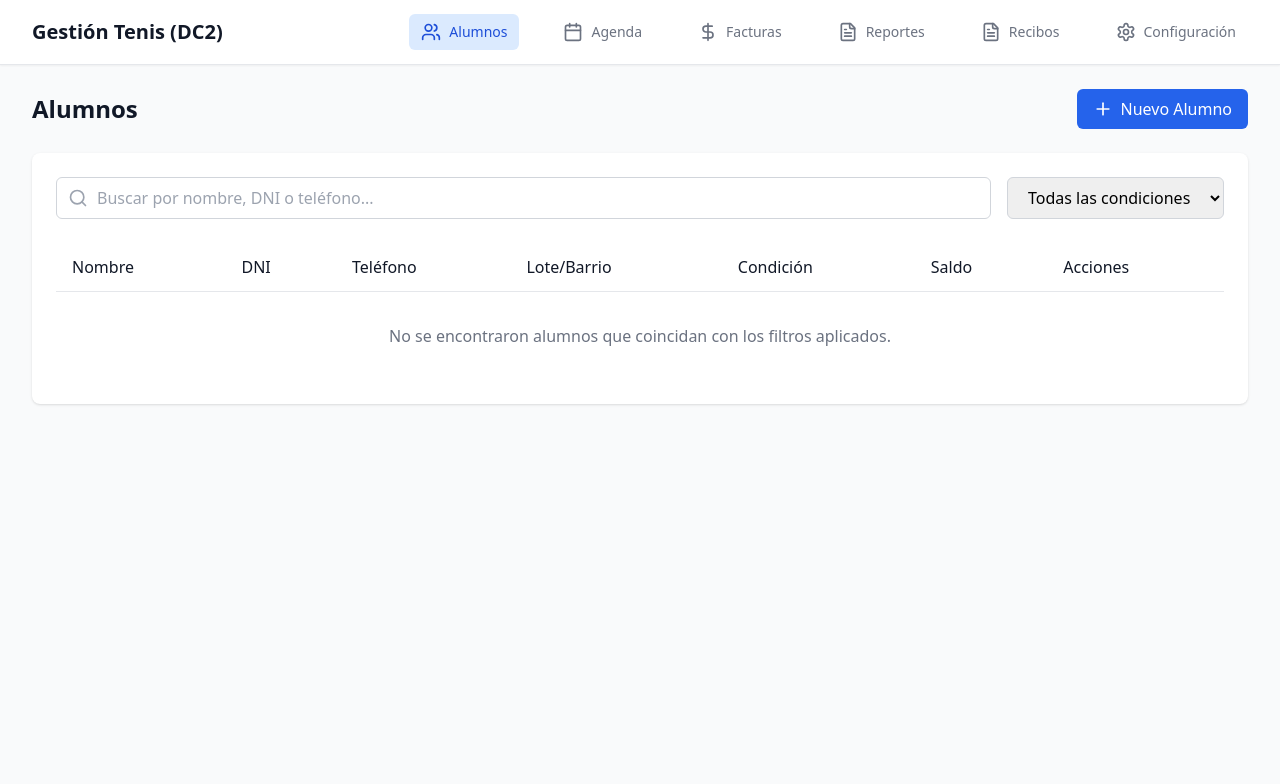
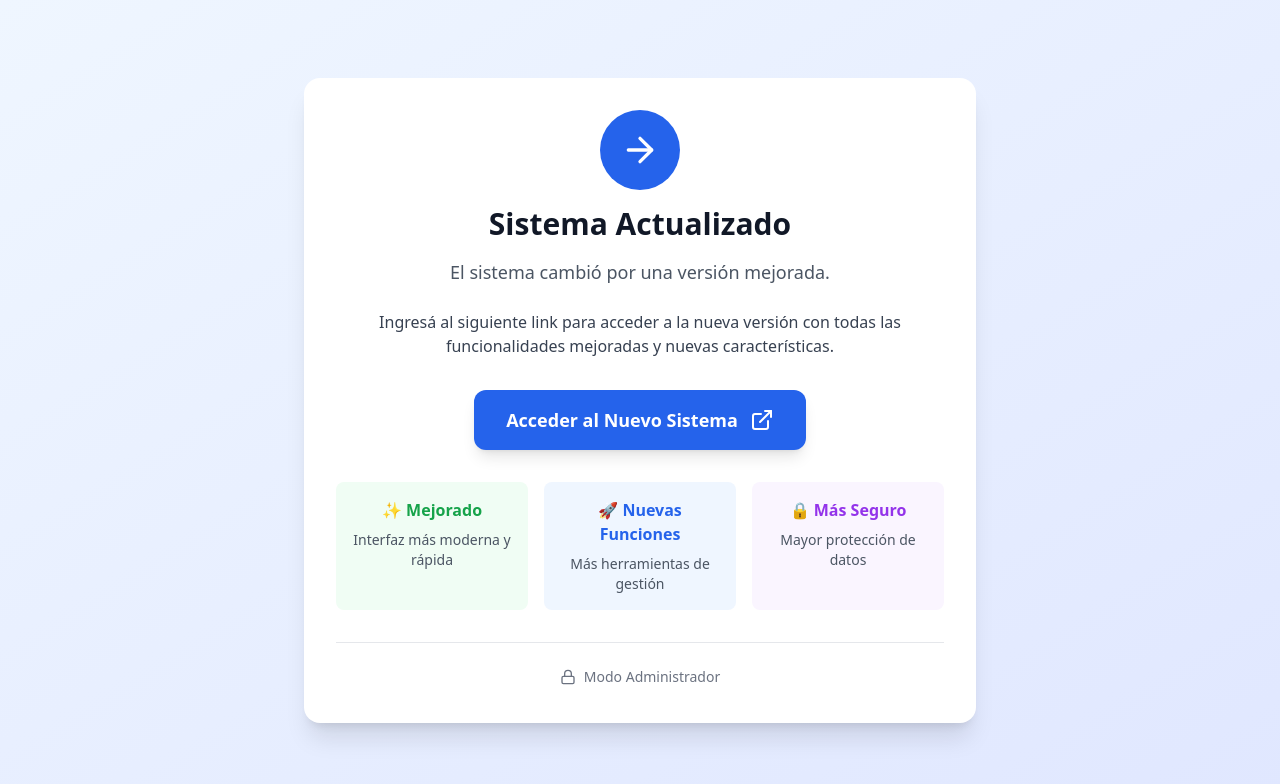
Before and after one commit to damiancupo2-tech/clasesPadel, a React (Vite) app: page / in a window 1280 px wide. Shown: the top 784 px of the page. Built offline with nearby package versions, Linux system fonts and the light colour scheme.

Commit message:
Pantalla de migración del sistema

```diff
--- a/src/App.tsx
+++ b/src/App.tsx
@@ -1,12 +1,38 @@
 import React, { useState } from 'react';
-import { AppProvider } from './context/AppContext';
-import { Navigation } from './components/Navigation';
-import { StudentList } from './components/StudentList';
-import { Calendar } from './components/Calendar';
-import { BillingModule } from './components/BillingModule';
-import { Reports } from './components/Reports';import { ReceiptsHistory } from './components/ReceiptsHistory';
-import { BackupRestore } from './components/BackupRestore';
+import { ExternalLink, Lock, ArrowRight, Shield } from 'lucide-react';
+
 function App() {
+  const [showAdminMode, setShowAdminMode] = useState(false);
+  const [adminPassword, setAdminPassword] = useState('');
+  const [isAdminAuthenticated, setIsAdminAuthenticated] = useState(false);
+
+  const handleAdminLogin = (e: React.FormEvent) => {
+    e.preventDefault();
+    if (adminPassword === '842114') {
+      setIsAdminAuthenticated(true);
+      setShowAdminMode(false);
+    } else {
+      alert('Clave de administrador incorrecta');
+      setAdminPassword('');
+    }
+  };
+
+  const handleLogout = () => {
+    setIsAdminAuthenticated(false);
+    setAdminPassword('');
+  };
+
+  if (isAdminAuthenticated) {
+    // Importar dinámicamente los componentes del sistema original
+    const { AppProvider } = require('./context/AppContext');
+    const { Navigation } = require('./components/Navigation');
+    const { StudentList } = require('./components/StudentList');
+    const { Calendar } = require('./components/Calendar');
+    const { BillingModule } = require('./components/BillingModule');
+    const { Reports } = require('./components/Reports');
+    const { ReceiptsHistory } = require('./components/ReceiptsHistory');
+    const { BackupRestore } = require('./components/BackupRestore');
+
     const [currentView, setCurrentView] = useState('students');
 
     const renderCurrentView = () => {
@@ -20,9 +46,7 @@ function App() {
         case 'reports':
           return <Reports />;
         case 'settings':
-        return (
-          <BackupRestore />
-        );
+          return <BackupRestore />;
         case 'receipts':
           return <ReceiptsHistory />;
         default:
@@ -33,6 +57,18 @@ function App() {
     return (
       <AppProvider>
         <div className="min-h-screen bg-gray-50">
+          <div className="bg-red-600 text-white px-4 py-2 text-center text-sm">
+            <div className="flex items-center justify-center gap-2">
+              <Shield size={16} />
+              <span>MODO ADMINISTRADOR ACTIVADO</span>
+              <button
+                onClick={handleLogout}
+                className="ml-4 bg-red-700 hover:bg-red-800 px-3 py-1 rounded text-xs"
+              >
+                Cerrar Sesión
+              </button>
+            </div>
+          </div>
           <Navigation currentView={currentView} onViewChange={setCurrentView} />
           <main className="max-w-7xl mx-auto py-6 px-4 sm:px-6 lg:px-8">
             {renderCurrentView()}
@@ -42,4 +78,133 @@ function App() {
     );
   }
 
+  return (
+    <div className="min-h-screen bg-gradient-to-br from-blue-50 to-indigo-100 flex items-center justify-center p-4">
+      <div className="max-w-2xl w-full">
+        {/* Pantalla principal de migración */}
+        <div className="bg-white rounded-2xl shadow-xl p-8 text-center">
+          <div className="mb-8">
+            <div className="w-20 h-20 bg-blue-600 rounded-full flex items-center justify-center mx-auto mb-4">
+              <ArrowRight size={40} className="text-white" />
+            </div>
+            <h1 className="text-3xl font-bold text-gray-900 mb-4">
+              Sistema Actualizado
+            </h1>
+            <p className="text-lg text-gray-600 mb-6">
+              El sistema cambió por una versión mejorada.
+            </p>
+            <p className="text-gray-700 mb-8">
+              Ingresá al siguiente link para acceder a la nueva versión con todas las funcionalidades mejoradas y nuevas características.
+            </p>
+          </div>
+
+          {/* Botón principal para acceder al nuevo sistema */}
+          <div className="mb-8">
+            <a
+              href="https://damiancupo1982-padel-nl1e.bolt.host"
+              target="_blank"
+              rel="noopener noreferrer"
+              className="inline-flex items-center gap-3 bg-blue-600 hover:bg-blue-700 text-white font-semibold px-8 py-4 rounded-xl transition-all duration-200 transform hover:scale-105 shadow-lg"
+            >
+              <span className="text-lg">Acceder al Nuevo Sistema</span>
+              <ExternalLink size={24} />
+            </a>
+          </div>
+
+          {/* Características destacadas */}
+          <div className="grid grid-cols-1 md:grid-cols-3 gap-4 mb-8">
+            <div className="bg-green-50 p-4 rounded-lg">
+              <div className="text-green-600 font-semibold mb-2">✨ Mejorado</div>
+              <div className="text-sm text-gray-600">Interfaz más moderna y rápida</div>
+            </div>
+            <div className="bg-blue-50 p-4 rounded-lg">
+              <div className="text-blue-600 font-semibold mb-2">🚀 Nuevas Funciones</div>
+              <div className="text-sm text-gray-600">Más herramientas de gestión</div>
+            </div>
+            <div className="bg-purple-50 p-4 rounded-lg">
+              <div className="text-purple-600 font-semibold mb-2">🔒 Más Seguro</div>
+              <div className="text-sm text-gray-600">Mayor protección de datos</div>
+            </div>
+          </div>
+
+          {/* Botón modo admin */}
+          <div className="border-t pt-6">
+            <button
+              onClick={() => setShowAdminMode(true)}
+              className="inline-flex items-center gap-2 text-gray-500 hover:text-gray-700 text-sm transition-colors"
+            >
+              <Lock size={16} />
+              Modo Administrador
+            </button>
+          </div>
+        </div>
+
+        {/* Modal de login admin */}
+        {showAdminMode && (
+          <div className="fixed inset-0 bg-black bg-opacity-50 flex items-center justify-center p-4 z-50">
+            <div className="bg-white rounded-xl p-6 w-full max-w-md">
+              <div className="flex justify-between items-center mb-4">
+                <h3 className="text-lg font-semibold text-gray-900 flex items-center gap-2">
+                  <Shield size={20} className="text-red-600" />
+                  Modo Administrador
+                </h3>
+                <button
+                  onClick={() => {
+                    setShowAdminMode(false);
+                    setAdminPassword('');
+                  }}
+                  className="text-gray-400 hover:text-gray-600"
+                >
+                  ✕
+                </button>
+              </div>
+
+              <form onSubmit={handleAdminLogin} className="space-y-4">
+                <div>
+                  <label className="block text-sm font-medium text-gray-700 mb-2">
+                    Clave de Administrador
+                  </label>
+                  <input
+                    type="password"
+                    value={adminPassword}
+                    onChange={(e) => setAdminPassword(e.target.value)}
+                    className="w-full px-3 py-2 border border-gray-300 rounded-md focus:outline-none focus:ring-2 focus:ring-red-500 focus:border-transparent"
+                    placeholder="Ingrese la clave"
+                    required
+                  />
+                </div>
+
+                <div className="flex gap-3">
+                  <button
+                    type="button"
+                    onClick={() => {
+                      setShowAdminMode(false);
+                      setAdminPassword('');
+                    }}
+                    className="flex-1 px-4 py-2 bg-gray-100 text-gray-700 rounded-md hover:bg-gray-200 transition-colors"
+                  >
+                    Cancelar
+                  </button>
+                  <button
+                    type="submit"
+                    className="flex-1 px-4 py-2 bg-red-600 text-white rounded-md hover:bg-red-700 transition-colors"
+                  >
+                    Ingresar
+                  </button>
+                </div>
+              </form>
+
+              <div className="mt-4 p-3 bg-yellow-50 border border-yellow-200 rounded-md">
+                <p className="text-xs text-yellow-800">
+                  ⚠️ El modo administrador permite acceso al sistema anterior solo para tareas de mantenimiento.
+                </p>
+              </div>
+            </div>
+          </div>
+        )}
+      </div>
+    </div>
+  );
+}
+
 export default App;
```
Lines whose indentation alone changed are shown as unchanged.
